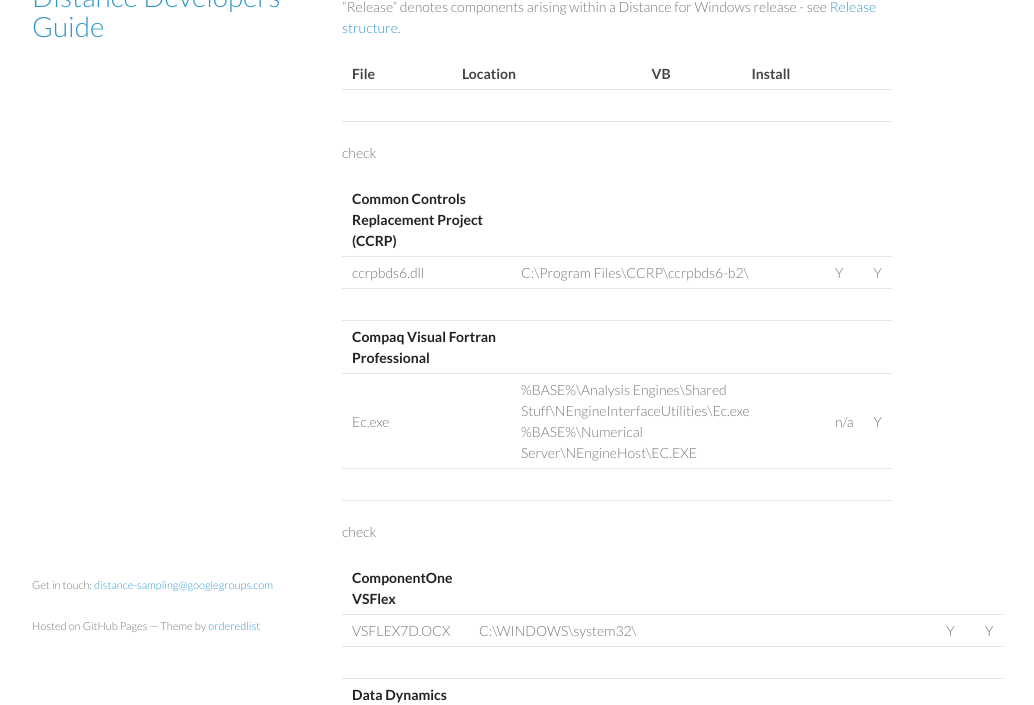
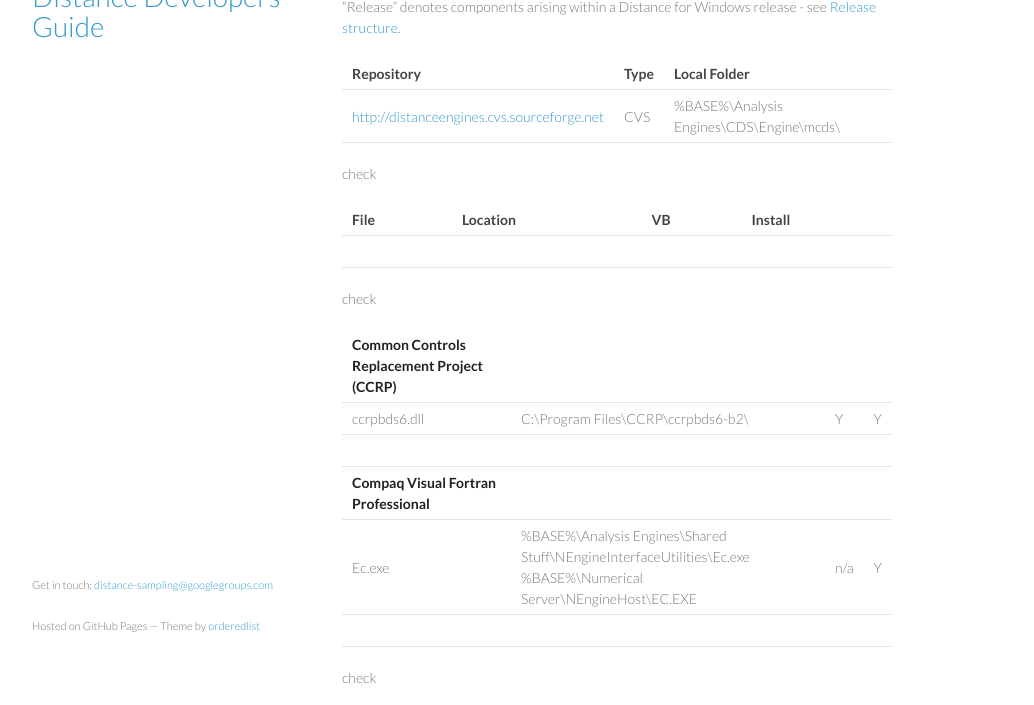
Before and after one commit to softwaresaved/distance-consultancy, a Jekyll site: the page built from architecture/SourceCodeAndBinaries.md, in a window 1280 px wide and 900 px high, scrolled down 6162 px, cut to the strip 195-900 px from the top of the window. Shown: the whole strip, without its empty margins (178-1212 px from the left). Built offline with Jekyll 4.4.1, drawn with Linux system fonts in a browser that asks for light colours.

Commit message:
Checking formatting

```diff
--- a/architecture/SourceCodeAndBinaries.md
+++ b/architecture/SourceCodeAndBinaries.md
@@ -165,6 +165,12 @@
 
 "Release" denotes components arising within a Distance for Windows release - see [Release structure](./ReleaseStructure.html).
 
+| Repository | Type | Local Folder |
+| ---------- | ---- | ------------ |
+| [http://distanceengines.cvs.sourceforge.net](http://distanceengines.cvs.sourceforge.net) | CVS | %BASE%\Analysis Engines\CDS\Engine\mcds\ |
+
+check
+
 | File | Location | VB | Install |
 | ---- | -------- | -- | ------- |
 | | | | |
```
